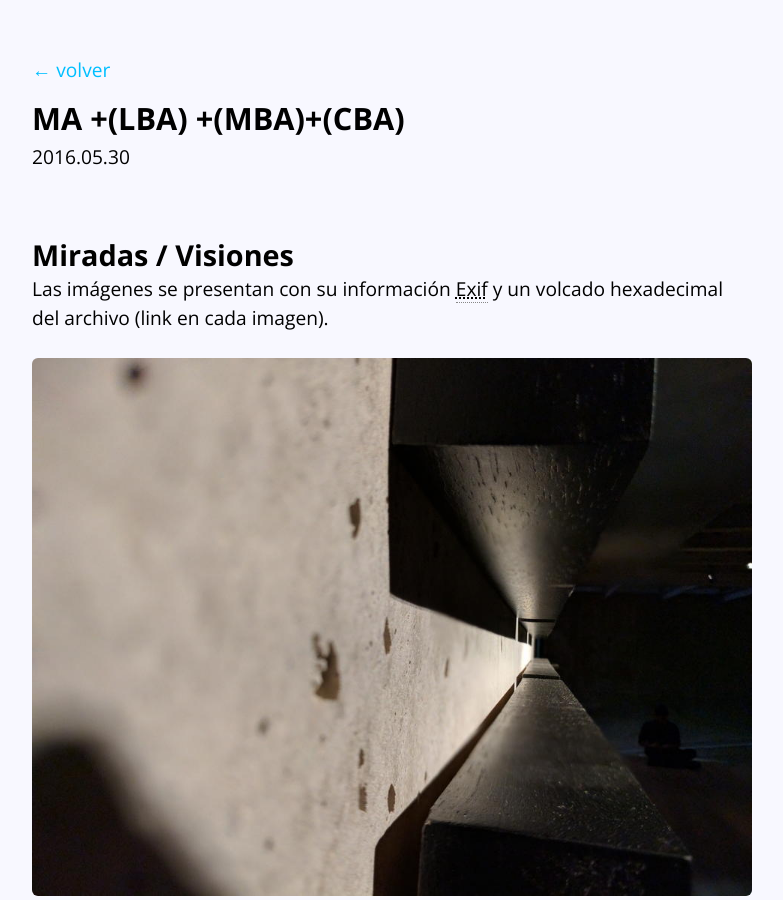
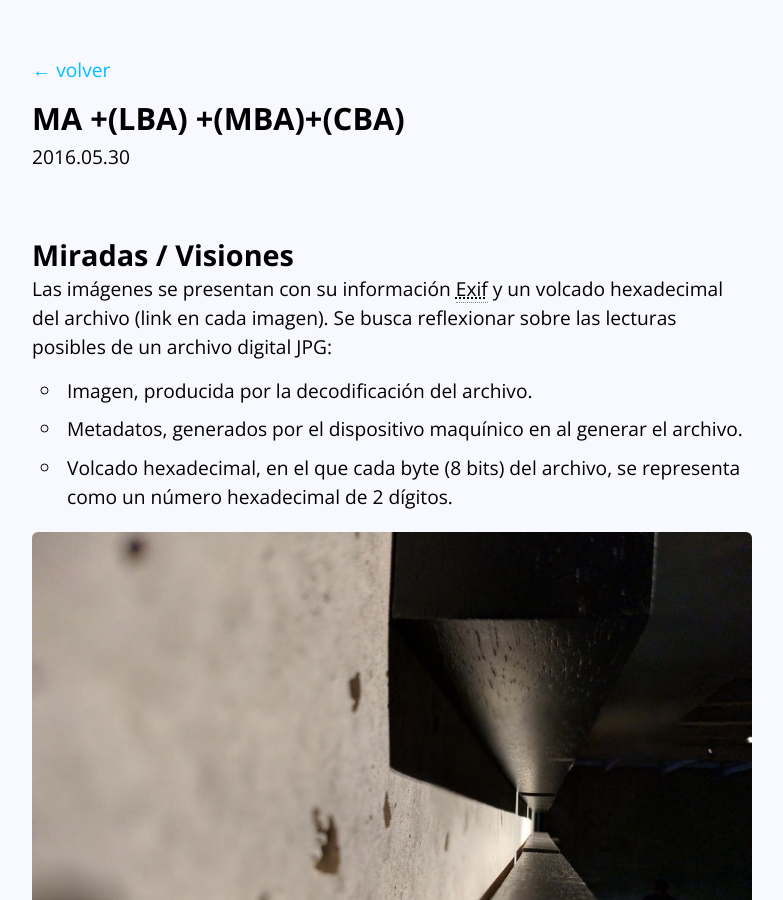
Before and after one commit to tasken/sitio.audiovisual, a Jekyll site: the page built from _posts/2016-05-30-TP4.md, in a window 1280 px wide and 900 px high. Shown: the whole window, without its empty margins (248-1031 px from the left). Built offline with Jekyll 4.4.1, drawn with Linux system fonts in a browser that asks for light colours.

Commit message:
últimos ajustes posteo

```diff
--- a/_posts/2016-05-30-TP4.md
+++ b/_posts/2016-05-30-TP4.md
@@ -5,7 +5,11 @@ title: "MA +(LBA) +(MBA)+(CBA)"
 
 # Miradas / Visiones
 
-Las imágenes se presentan con su información Exif y un volcado hexadecimal del archivo (link en cada imagen).
+Las imágenes se presentan con su información Exif y un volcado hexadecimal del archivo (link en cada imagen). Se busca reflexionar sobre las lecturas posibles de un archivo digital JPG:
+
+- Imagen, producida por la decodificación del archivo.
+- Metadatos, generados por el dispositivo maquínico en al generar el archivo.
+- Volcado hexadecimal, en el que cada byte (8 bits) del archivo, se representa como un número hexadecimal de 2 dígitos.
 
 <a href="{{ site.baseurl }}/hex/IMG_20160518_151711-hex.txt.zip"><img src="{{ site.baseurl }}/img/4.a-IMG_20160518_151711.jpg" width="720"></a>
 
```
